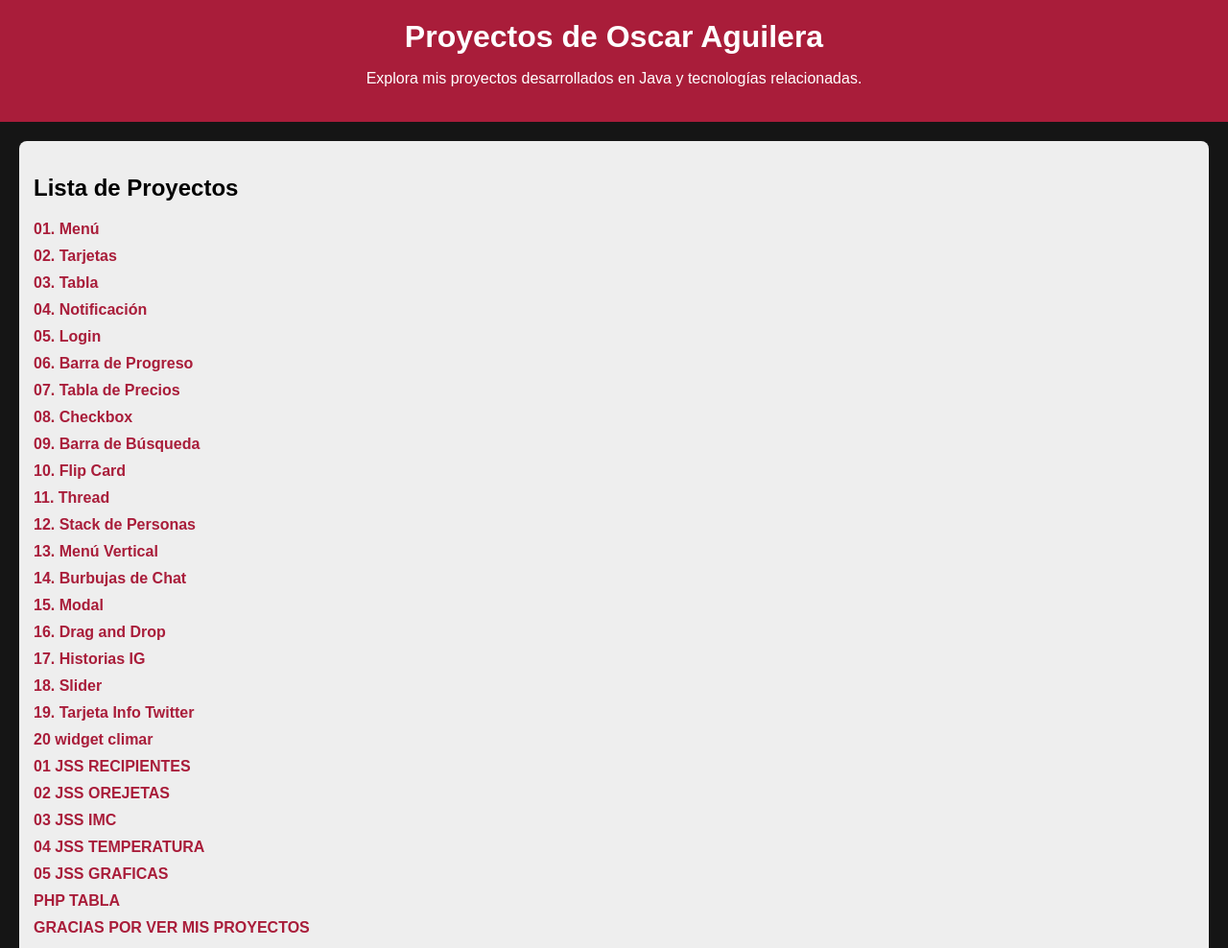
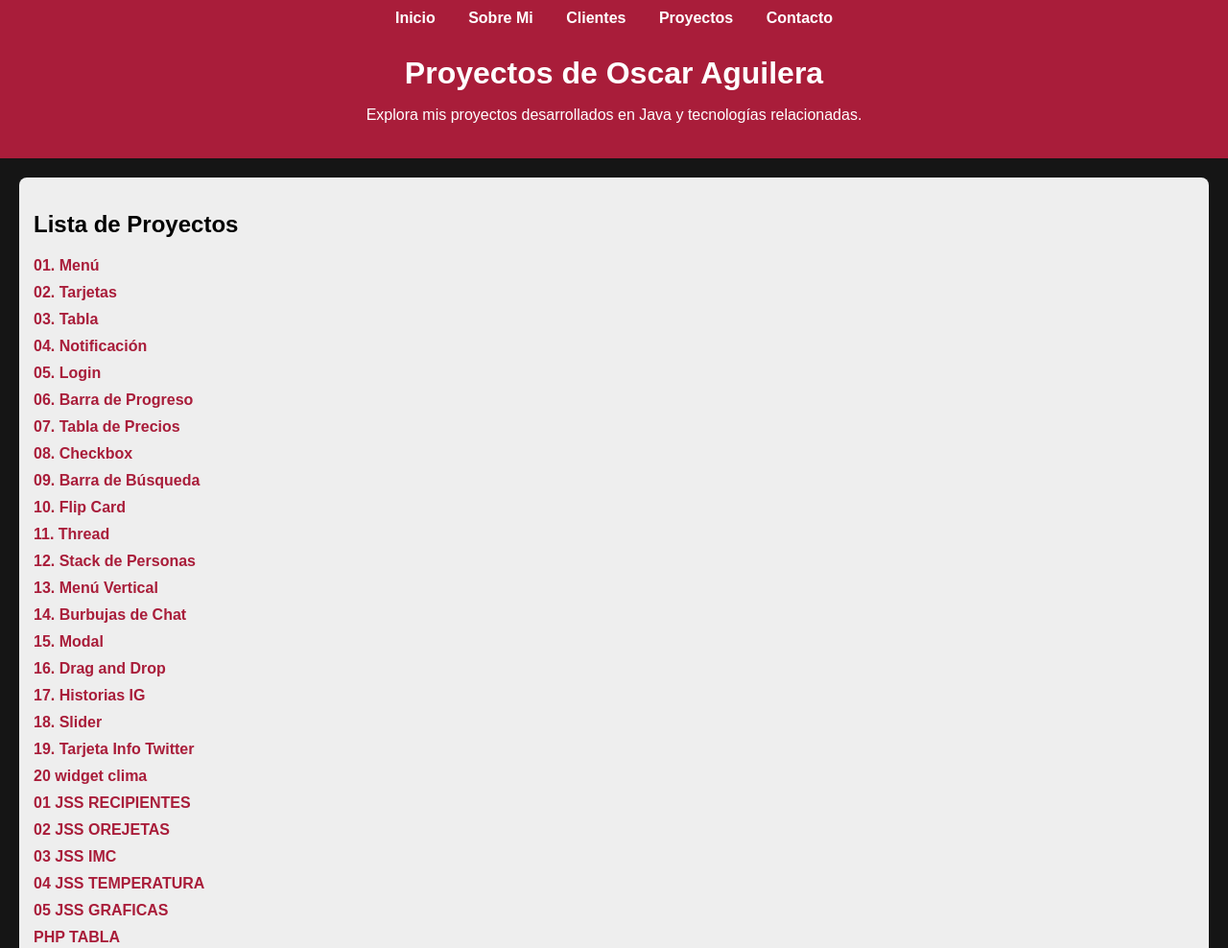
Before and after one commit to Oscardltlml/Oscardltlml, a plain HTML site: page proyectos.html in a window 1280 px wide. Shown: the top 988 px of the page at 96% size. Drawn offline with Linux system fonts and the light colour scheme.

Commit message:
proyectos.html

```diff
--- a/proyectos.html
+++ b/proyectos.html
@@ -20,6 +20,27 @@
             color: var(--text-color);
             margin: 0;
             padding: 0;
+        }
+
+        /* Estilo para la barra de navegación */
+        .nav-bg {
+            background-color: var(--secondary);
+            padding: 10px 0;
+        }
+
+        .navegacion-principal {
+            text-align: center;
+        }
+
+        .navegacion-principal a {
+            color: var(--text-color);
+            text-decoration: none;
+            margin: 0 15px;
+            font-weight: bold;
+        }
+
+        .navegacion-principal a:hover {
+            color: var(--accent);
         }
 
         header {
@@ -72,6 +93,17 @@
     </style>
 </head>
 <body>
+    <!-- Barra de navegación -->
+    <div class="nav-bg">
+        <nav class="navegacion-principal contenedor">
+            <a href="index.html">Inicio</a>
+            <a href="sobre-mi.html">Sobre Mi</a>
+            <a href="clientes.html">Clientes</a>
+            <a href="proyectos.html">Proyectos</a>
+            <a href="contacto.html">Contacto</a>
+        </nav>
+    </div>
+
     <header>
         <h1>Proyectos de Oscar Aguilera</h1>
         <p>Explora mis proyectos desarrollados en Java y tecnologías relacionadas.</p>
@@ -100,14 +132,13 @@
                 <li><a href="17. historias ig/index.html">17. Historias IG</a></li>
                 <li><a href="18. slider/index.html">18. Slider</a></li>
                 <li><a href="19. tarjeta info twitter/index.html">19. Tarjeta Info Twitter</a></li>
-                <li><a href="20. widget clima/index.html">20 widget climar</a></li>
-                <li><a href="1 presion JSS/index.html"> 01 JSS RECIPIENTES </a></li>
+                <li><a href="20. widget clima/index.html">20 widget clima</a></li>
+                <li><a href="1 presion JSS/index.html">01 JSS RECIPIENTES</a></li>
                 <li><a href="2 orejetas JSS/index.html">02 JSS OREJETAS</a></li>
-                <li><a href="3 imc JSS/index.html"> 03 JSS IMC </a><a/li>
-                <li><a href="4 temperatura JSS/index.html"> 04 JSS TEMPERATURA</a></li>
-                <li><a href="5 Graficas JSS/index.html"> 05  JSS GRAFICAS </a></li>
-                <li><a href="">PHP TABLA</a>  </li>
-
+                <li><a href="3 imc JSS/index.html">03 JSS IMC</a></li>
+                <li><a href="4 temperatura JSS/index.html">04 JSS TEMPERATURA</a></li>
+                <li><a href="5 Graficas JSS/index.html">05 JSS GRAFICAS</a></li>
+                <li><a href="">PHP TABLA</a></li>
                 <li><a href="index.html">GRACIAS POR VER MIS PROYECTOS</a></li>
             </ul>
         </section>
```
